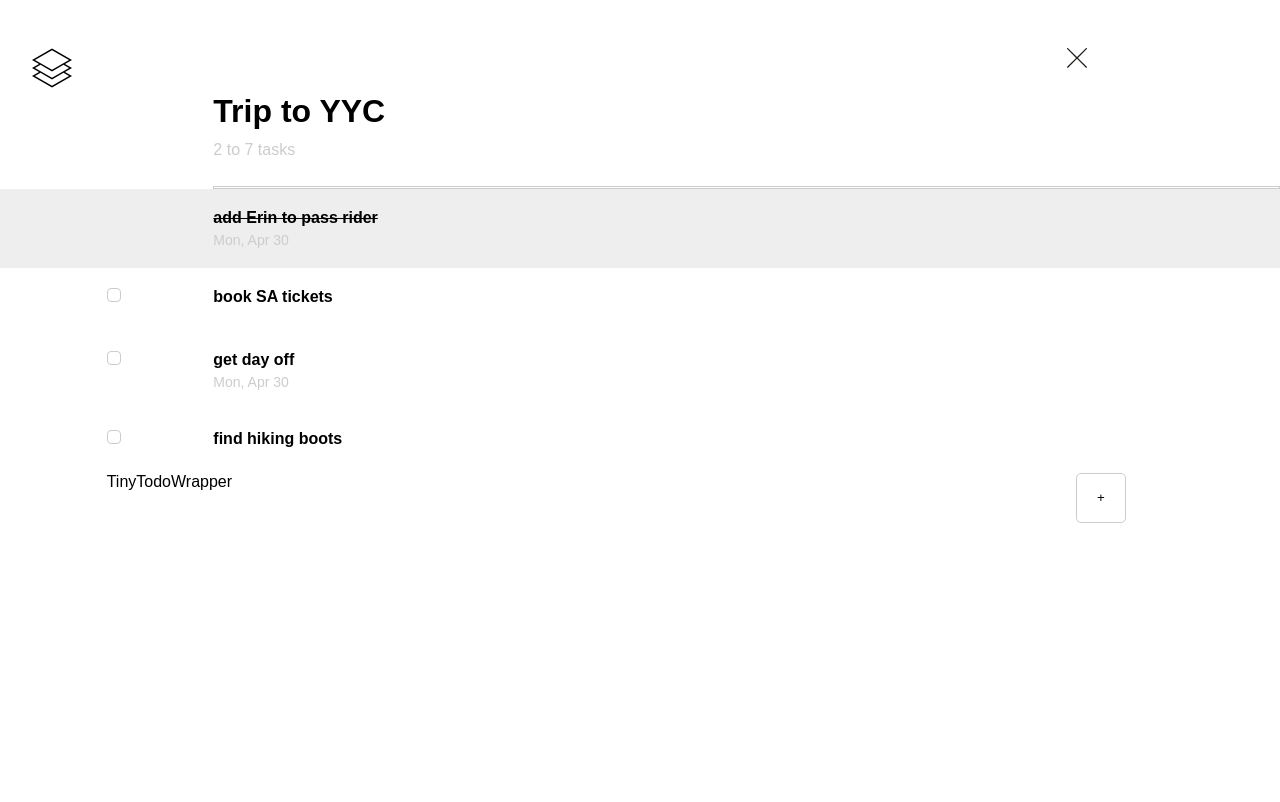
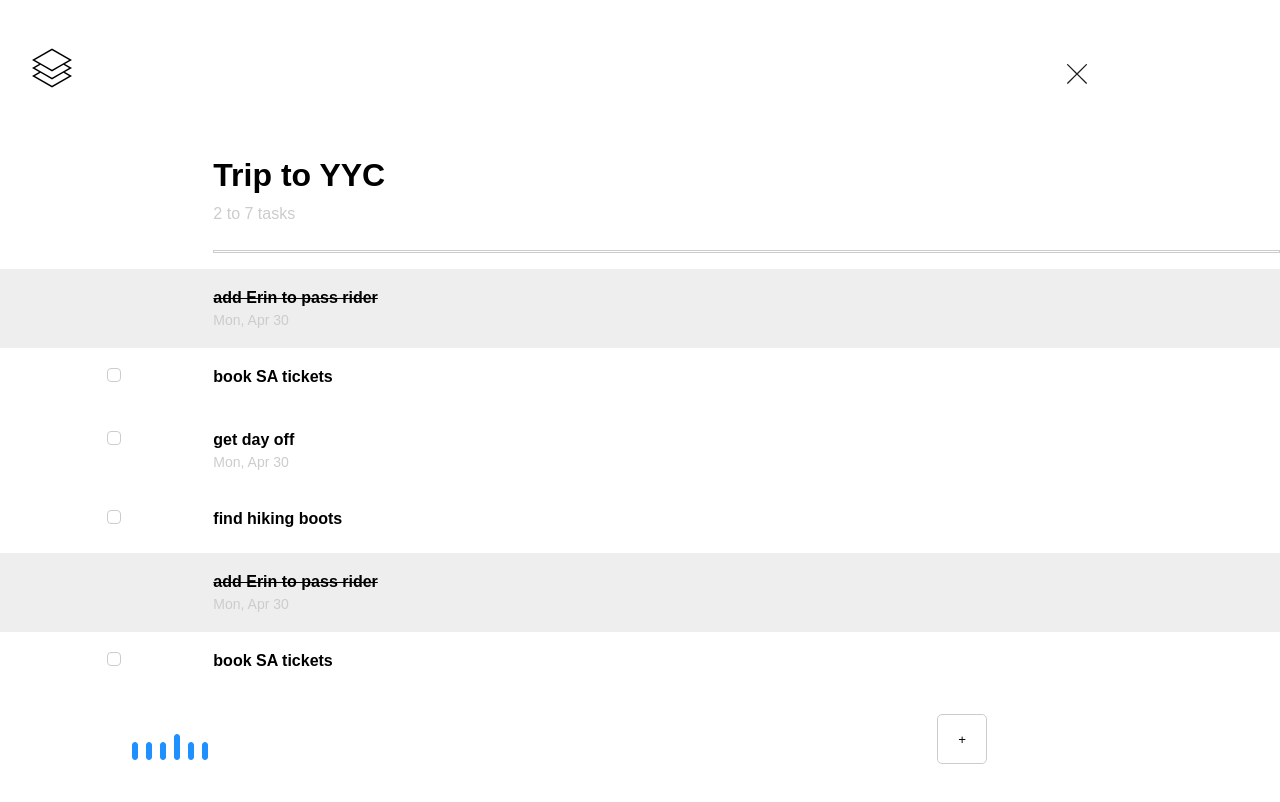
Before and after one commit to dlofran2/fancy-todo, a React app: page / in a window 1280 px wide. Shown: the top 802 px of the page. Built offline with nearby package versions, Linux system fonts and the light colour scheme.

Commit message:
Full task view UI complete

```diff
--- a/package.json
+++ b/package.json
@@ -36,6 +36,7 @@
     "react": "^16.4.2",
     "react-dev-utils": "^5.0.1",
     "react-dom": "^16.4.2",
+    "react-router-dom": "^4.3.1",
     "resolve": "1.6.0",
     "style-loader": "0.19.0",
     "sw-precache-webpack-plugin": "0.11.4",
--- a/src/App.js
+++ b/src/App.js
@@ -1,5 +1,5 @@
 import React, { Component } from 'react';
-import TaskListContainer from './containers/TaskListContainer';
+// import TaskListContainer from './containers/TaskListContainer';
 import FullTaskContainer from './containers/FullTaskContainer';
 
 class App extends Component {
--- a/src/components/FullTodo/FullTodo.scss
+++ b/src/components/FullTodo/FullTodo.scss
@@ -1,4 +1,5 @@
 .container {
-  display: grid;
-  grid-auto-columns: 1fr 1fr 1fr 1fr 1fr 1fr 1fr 1fr 1fr 1fr 1fr 1fr 1fr;
+  height: 440px;
+  overflow-x: hidden;
+  white-space: nowrap;
 }
--- a/src/components/FullTodo/index.js
+++ b/src/components/FullTodo/index.js
@@ -8,6 +8,60 @@ import styles from './FullTodo.scss';
 class FullTodo extends Component {
   render() {
     const calgaryTodos = [
+      {
+        item: 'add Erin to pass rider',
+        status: true,
+        date: 'Mon, Apr 30',
+      },
+      {
+        item: 'book SA tickets',
+        status: false,
+      },
+      {
+        item: 'get day off',
+        status: false,
+        date: 'Mon, Apr 30',
+      },
+      {
+        item: 'find hiking boots',
+        status: false,
+      },
+      {
+        item: 'add Erin to pass rider',
+        status: true,
+        date: 'Mon, Apr 30',
+      },
+      {
+        item: 'book SA tickets',
+        status: false,
+      },
+      {
+        item: 'get day off',
+        status: false,
+        date: 'Mon, Apr 30',
+      },
+      {
+        item: 'find hiking boots',
+        status: false,
+      },
+      {
+        item: 'add Erin to pass rider',
+        status: true,
+        date: 'Mon, Apr 30',
+      },
+      {
+        item: 'book SA tickets',
+        status: false,
+      },
+      {
+        item: 'get day off',
+        status: false,
+        date: 'Mon, Apr 30',
+      },
+      {
+        item: 'find hiking boots',
+        status: false,
+      },
       {
         item: 'add Erin to pass rider',
         status: true,
--- a/src/components/TinyTodoWrapper/TinyTodoWrapper.scss
+++ b/src/components/TinyTodoWrapper/TinyTodoWrapper.scss
@@ -0,0 +1,23 @@
+.container {
+  width: auto;
+}
+
+.tinyTodo {
+  display: inline-block;
+
+  border: 1px solid dodgerblue;
+  border-radius: 3px;
+
+  width: 4px;
+  background-color: dodgerblue;
+
+  margin: 0 4px;
+}
+
+.active {
+  height: 24px;
+}
+
+.inactive {
+  height: 16px;
+}
--- a/src/components/TinyTodoWrapper/index.js
+++ b/src/components/TinyTodoWrapper/index.js
@@ -1,9 +1,34 @@
 import React, { Component } from 'react';
 // import PropTypes from 'prop-types';
+import classNames from 'classnames';
+
+import styles from './TinyTodoWrapper.scss';
 
 class TinyTodoWrapper extends Component {
   render() {
-    return <div>TinyTodoWrapper</div>;
+    const tinyTodos = [false, false, false, true, false, false];
+
+    return (
+      <div className={styles.container}>
+        {tinyTodos.map((todo, idx) => {
+          if (todo) {
+            return (
+              <div
+                key={idx}
+                className={classNames(styles.tinyTodo, styles.active)}
+              />
+            );
+          }
+
+          return (
+            <div
+              key={idx}
+              className={classNames(styles.tinyTodo, styles.inactive)}
+            />
+          );
+        })}
+      </div>
+    );
   }
 }
 
--- a/src/containers/FullTaskContainer/FullTaskContainer.scss
+++ b/src/containers/FullTaskContainer/FullTaskContainer.scss
@@ -18,7 +18,7 @@
   grid-row-start: 1;
   grid-row-end: 1;
 
-  margin: 3em 2em 0 0;
+  margin: 4em 3em 0 0;
 }
 
 .titleGridChild {
@@ -26,6 +26,8 @@
   grid-column-end: 13;
   grid-row-start: 2;
   grid-row-end: 2;
+
+  margin: 4em 0 0 0;
 }
 
 .todoContainer {
@@ -33,18 +35,36 @@
   grid-column-end: 13;
   grid-row-start: 3;
   grid-row-end: 3;
+
+  margin: 1em 0 0 0;
 }
 
+.addAndTinyTodoContainer {
+  display: grid;
+  grid-auto-columns: 1fr 1fr 1fr 1fr 1fr 1fr 1fr 1fr 1fr 1fr 1fr 1fr 1fr;
+
+  position: absolute;
+  bottom: 0;
+
+  width: 100%;
+  margin-bottom: 1em;
+
   .addContainer {
-  grid-column-start: 11;
-  grid-column-end: 13;
-  grid-row-start: 4;
-  grid-row-end: 4;
+    grid-column-start: 8;
+    grid-column-end: 11;
+    grid-row-start: 1;
+    grid-row-end: 1;
+
+    margin-left: 2em;
   }
 
   .tinyTodoContainer {
     grid-column-start: 2;
     grid-column-end: 8;
-  grid-row-start: 4;
-  grid-row-end: 4;
+    grid-row-start: 1;
+    grid-row-end: 1;
+
+    position: absolute;
+    bottom: 20px;
   }
+}
--- a/src/containers/FullTaskContainer/index.js
+++ b/src/containers/FullTaskContainer/index.js
@@ -3,14 +3,18 @@ import React, { Component } from 'react';
 
 import styles from './FullTaskContainer.scss';
 
-import Logo from '../../components/Logo';
-import Close from '../../components/Close';
-import FullTaskTitle from '../../components/FullTaskTitle';
-import FullTodo from '../../components/FullTodo';
-import AddButton from '../../components/AddButton';
-import TinyTodoWrapper from '../../components/TinyTodoWrapper';
+import Logo from 'components/Logo';
+import Close from 'components/Close';
+import FullTaskTitle from 'components/FullTaskTitle';
+import FullTodo from 'components/FullTodo';
+import AddButton from 'components/AddButton';
+import TinyTodoWrapper from 'components/TinyTodoWrapper';
 
 class FullTaskContainer extends Component {
+  addNewList = () => {
+    console.log('adding new list');
+  };
+
   render() {
     return (
       <section className={styles.gridParent}>
@@ -26,11 +30,13 @@ class FullTaskContainer extends Component {
         <div className={styles.todoContainer}>
           <FullTodo />
         </div>
-        <div className={styles.addContainer}>
-          <AddButton />
-        </div>
-        <div className={styles.tinyTodoContainer}>
-          <TinyTodoWrapper />
+        <div className={styles.addAndTinyTodoContainer}>
+          <div className={styles.addContainer}>
+            <AddButton onButtonClick={this.addNewList} />
+          </div>
+          <div className={styles.tinyTodoContainer}>
+            <TinyTodoWrapper />
+          </div>
         </div>
       </section>
     );
--- a/src/index.scss
+++ b/src/index.scss
@@ -2,6 +2,7 @@ body {
   margin: 0;
   padding: 0;
   font-family: sans-serif;
+  overflow: hidden;
 }
 
 h1 {
```
Also changed, not shown: src/containers/TaskListContainer/index.js (+5 -5 lines), 1 other file (tests, documents, lock files or other folders). Lines whose indentation alone changed are shown as unchanged.
